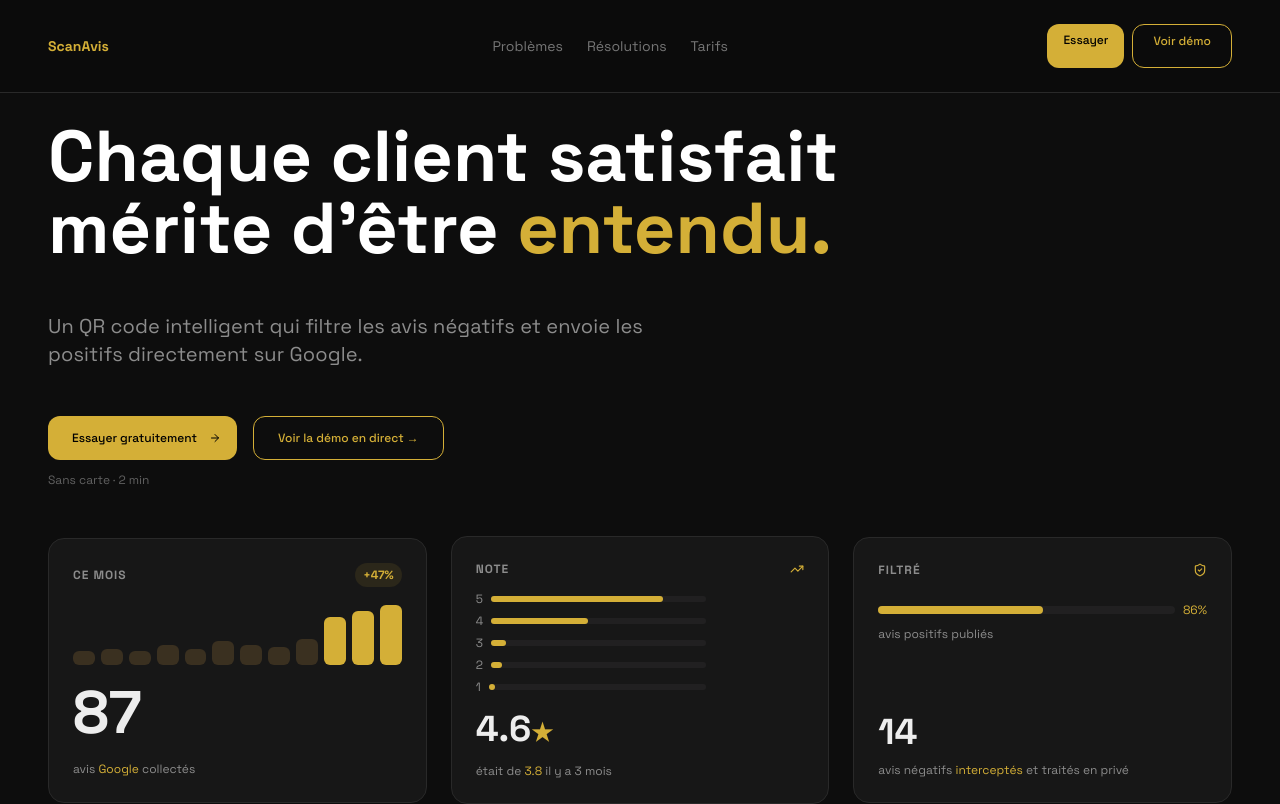
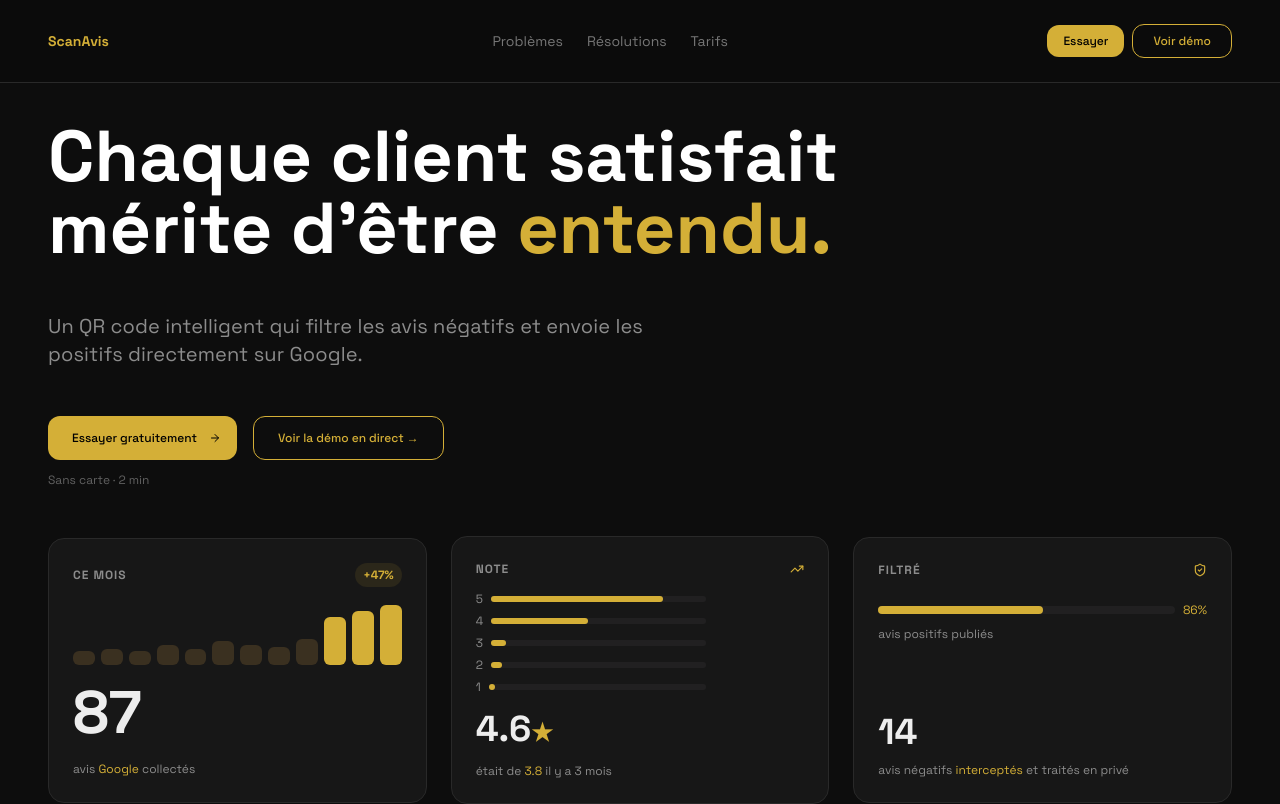
Before and after one commit to skyfun06/QR-Optimiser, a Next.js app: page / in a window 1280 px wide. Shown: the top 804 px of the page. Built offline with nearby package versions, Linux system fonts and the light colour scheme.

Commit message:
fix: header

```diff
--- a/app/page.tsx
+++ b/app/page.tsx
@@ -11,8 +11,8 @@ export default function Home() {
             <a href="#" className="text-[#767676] text-sm transition-colors duration-200 hover:text-white">Tarifs</a>
             </nav>
             <div className="flex flex-row items-center gap-2">
-                <a href="/signup" className="text-black p-1 bg-gold text-xs font-medium rounded-xl cursor-pointer px-3 md:px-4 py-2 min-h-[44px] transition-colors duration-200 hover:opacity-90">Essayer</a>
-                <a href="/demo" className="text-gold text-xs font-medium rounded-xl cursor-pointer px-3 py-1 min-h-[44px] border border-gold transition-colors duration-200 hover:bg-gold hover:text-[#12100e]">
+                <a href="/signup" className="text-black p-1 bg-gold text-xs font-medium rounded-xl cursor-pointer px-3 md:px-4 py-2 transition-colors duration-200 hover:opacity-90">Essayer</a>
+                <a href="/demo" className="text-gold text-xs font-medium rounded-xl cursor-pointer px-3 py-1 border border-gold transition-colors duration-200 hover:bg-gold hover:text-[#12100e]">
                     <p className="px-2 py-1">Voir démo</p>
                 </a>
             </div>
```
